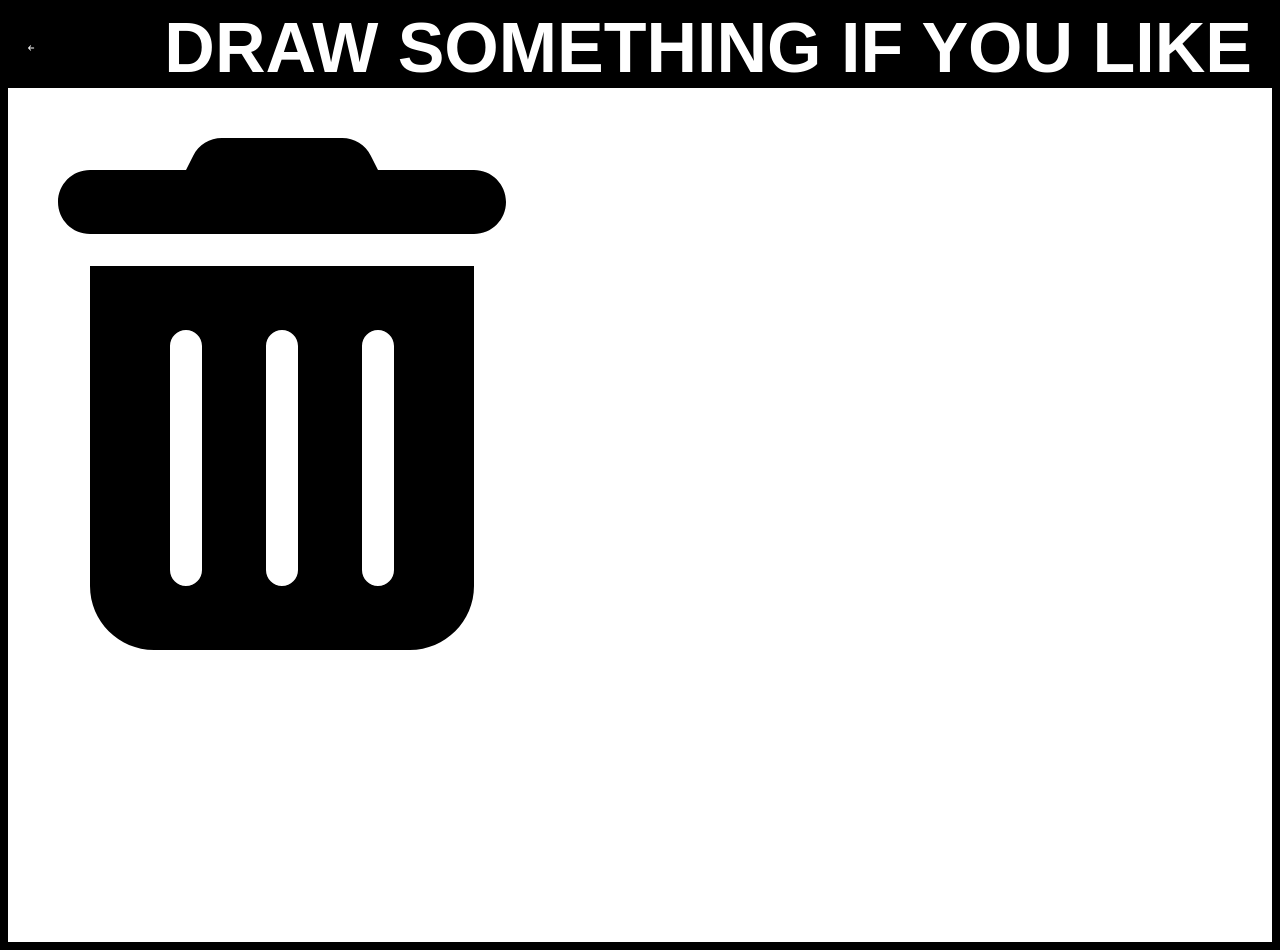
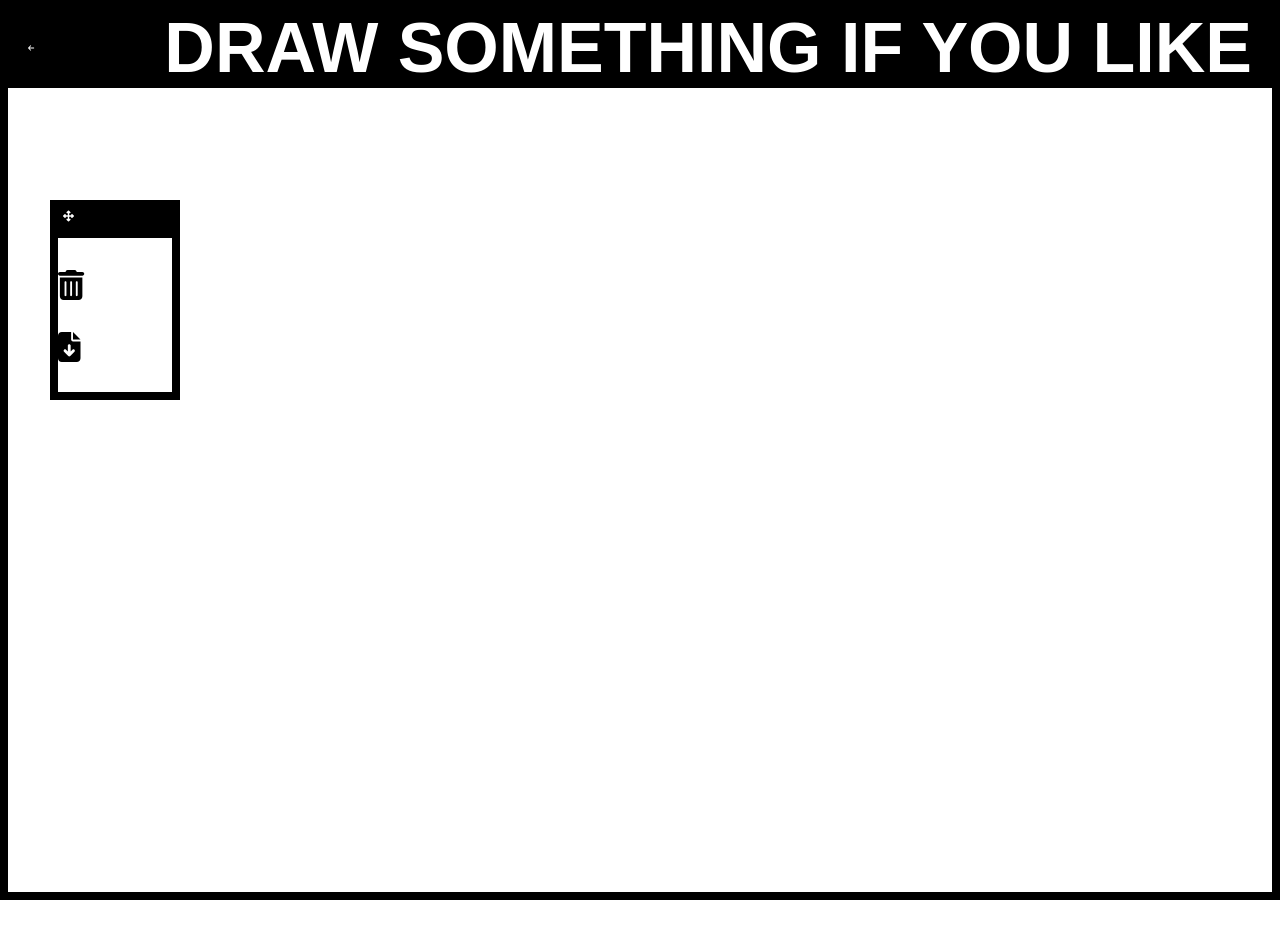
Before and after one commit to Jaywinebrenner/css-land, a Next.js app: page /draw in a window 1280 px wide. After the commit the page ends 900 px from the top, so only its background shows below. Built offline with nearby package versions, Linux system fonts and the light colour scheme.

Commit message:
make draggable toolbar

```diff
--- a/package.json
+++ b/package.json
@@ -17,6 +17,7 @@
     "nprogress": "^0.2.0",
     "react": "17.0.2",
     "react-dom": "17.0.2",
+    "react-draggable": "^4.4.4",
     "react-paginate": "^8.1.2",
     "react-slick": "^0.28.1",
     "slick-carousel": "^1.8.1"
--- a/pages/components/Footer.js
+++ b/pages/components/Footer.js
@@ -23,7 +23,7 @@ const Footer = ({props}) => {
             <Link href="https://www.linkedin.com/in/jaywinebrenner/">
                 <a target="_blank"> <FontAwesomeIcon color={"black"} className="social" size={"2x"}icon={faLinkedin} /> </a>
             </Link>
-            <Link href="https://www.linkedin.com/in/jaywinebrenner/">
+            <Link href="https://github.com/Jaywinebrenner">
                 <a target="_blank"> <FontAwesomeIcon color={"black"} className="social" size={"2x"}icon={faGithubSquare} /> </a>
             </Link>
             <Link href="/draw">
--- a/pages/draw.js
+++ b/pages/draw.js
@@ -1,9 +1,9 @@
 
 import React, {useState, useRef, useEffect} from 'react';
 import Link from 'next/link';
-import { faArrowLeft, faTrashCan } from '@fortawesome/free-solid-svg-icons';
-import { FontAwesomeIcon } from '@fortawesome/react-fontawesome'
-
+import { faArrowLeft, faFileArrowDown, faTrashCan, faUpDownLeftRight } from '@fortawesome/free-solid-svg-icons';
+import { FontAwesomeIcon } from '@fortawesome/react-fontawesome';
+import Draggable from 'react-draggable';
 
 const Draw = () => {
 
@@ -77,21 +77,39 @@ const Draw = () => {
     //     document.body.removeChild(anchorTag);
     // }
 
+    const downloadImage = () => {
+        const link = document.createElement('a');
+        link.download = 'download.png';
+        document.getElementById('canvas');
+        link.href = canvas.toDataURL();
+        link.click();
+        link.delete;
+    }
+
 
 
     return (
         <>
        {!isMobile ? <div className="draw">
             <div className="draw__top">
-                <Link href="/">
-                    <FontAwesomeIcon className="draw-arrow" icon={faArrowLeft} />
-                </Link>
+                    <Link href="/">
+                        <FontAwesomeIcon className="draw-arrow" icon={faArrowLeft} />
+                    </Link>
                 <h1>DRAW SOMETHING IF YOU LIKE</h1>
             </div>
-            {/* <button onClick={startOver}>Erase Your Masterpiece</button> */}
-            <FontAwesomeIcon onClick={startOver} className="draw-trash" icon={faTrashCan} />
-            {/* <button className="download" onClick={downloadCanvas}>Download Your Masterpiece</button> */}
+            <Draggable>
+                <div className="tool-card">
+                    <div className="tool-card__top">
+                        <FontAwesomeIcon className="up-down" icon={faUpDownLeftRight} />
+                    </div>
+                    <div className="tool-card__bottom">
+                        <FontAwesomeIcon onClick={startOver} className="draw-trash" icon={faTrashCan} />
+                        <FontAwesomeIcon onClick={() => downloadImage()} id="download" className="download-arrow" icon={faFileArrowDown} />
+                    </div>
+                </div>
+            </Draggable>
             <canvas
+                id="canvas"
                 onMouseDown={startDrawing}
                 onMouseUp={finishDrawing}
                 onMouseMove={draw}
--- a/styles/components/_draw.scss
+++ b/styles/components/_draw.scss
@@ -22,36 +22,53 @@
             padding-left: 20px;
         }
     }
-    .draw-trash {
-        font-size: 30px;
-        cursor: pointer;
-        padding: 50px 0 0 50px;
-        &:hover {
-            opacity: .4;
+
+    .tool-card {
+        border: 8px solid black;
+        height: 200px;
+        width: 130px;
+        position: absolute;
+        left: 50px;
+        top: 200px;
+        background-color: white;
+        &__top {
+            height: 30px;
+            background-color: black;
+            .up-down {
+                color: white;
+                padding-left: 5px;
+            }
+
+        }
+        &__bottom {
+            display: flex;
+            flex-direction: column;
+            height: 85%;
+            justify-content: space-evenly;
+        }
+        .draw-trash {
+            font-size: 30px;
+            cursor: pointer;
+            &:hover {
+                opacity: .4;
+            }
         }
     }
 
-    // .download{
-    //     background-color: black;
-    //     color: white;
-    //     padding: 10px;
-    //     position: absolute;
-    //     top: 187px;
-    //     left: 50px;
-    //     cursor: pointer;
-    //     @media (max-width: 1200px) {
-    //         top: 247px;
-    //       }
-    //       @media (max-width: 740px) {
-    //         top: 322px;
-    //       }
-    // }
+    .download-arrow {
+        color: black;
+        font-size: 30px;
+        cursor: pointer;
+        // position: absolute;
+        // right: 62px;
+        //  top: 139px;
+    }
+
     canvas {
         width: 100%;
         height: 100%;
     }
 }
-
 .use-desktop {
     margin: auto;
     padding-top: 25%;
--- a/styles/components/_experience.scss
+++ b/styles/components/_experience.scss
@@ -36,6 +36,9 @@
             background-color: black;
             cursor: pointer;
             border-left: 8px solid #000;
+            @media (max-width: 800px) {
+                border-left: none;
+            }
 
             .arrow {
                 color: white;
@@ -64,6 +67,9 @@
         border-top: 8px solid black;
         display: grid;
         grid-template-columns: 1fr 1.6fr;
+        @media (max-width: 800px) {
+            grid-template-columns: 1fr;
+        }
     }
     &__item {
         padding: 15px;
@@ -81,6 +87,9 @@
     &__item:nth-child(3) {
         border-top: 8px black solid;
         border-right: 8px black solid;
+        @media (max-width: 800px) {
+            border-right: none;
+        }
     }
     &__item:nth-child(4) {
         border-top: 8px black solid;
--- a/styles/components/_home.scss
+++ b/styles/components/_home.scss
@@ -142,6 +142,9 @@
                 p:first-child{
                     text-decoration: underline;
                     padding-bottom: 10px;
+                    @media (max-width: 1480px) {
+                        padding-bottom: 0px;
+                      }
                 }
                 .icon-wrapper {
                     transform: translateX(-12px);
--- a/styles/components/_modal.scss
+++ b/styles/components/_modal.scss
@@ -11,9 +11,10 @@
     justify-content: center;
     align-items: center;
 
+
     .modal {
       max-width: 60%;
-      height: 60vh;
+      height: 85vh;
       background-color: #fff;
       padding: 2rem;
       padding: 1rem 2rem 2rem 2rem;
@@ -21,6 +22,7 @@
       backdrop-filter: blur(5px);
       box-shadow: 0 0 1rem 0 rgba(0, 0, 0, 0.2);
       border: 8px solid #000;
+      overflow: auto;
       @media (max-width: 1000px) {
         max-width: 100%;
         width: 100vw;
@@ -37,9 +39,8 @@
         @media (max-width: 1000px) {
           display: flex;
           height: 100%;
-          align-items: center;
+          // align-items: center;
           justify-content: center;
-
         }
 
       }
@@ -58,11 +59,23 @@
     }
 
     .education-modal {
+      overflow: auto;
       h1 {
         margin-top: 0;
       }
       h3 {
         padding-bottom: 20px;
+      }
+      p {
+        font-size: 25px;
+      }
+      li {
+        font-size: 23px;
+      }
+      @media (max-width: 800px) {
+        p, li {
+          font-size: 18px;
+        }
       }
     }
     .other-experience-wrapper {
@@ -75,6 +88,19 @@
       flex-direction: column;
       justify-content: center;
       padding: 20px;
+      height: 100%;
+      @media (max-width: 800px) {
+        background-image:none;
+        padding: 0;
+        p {
+          color: black!important;
+          font-size: 30px;
+          margin-bottom: 20px;
+        }
+        a {
+          color: black!important;
+        }
+      }
 
       p {
         color: white;
```
Also changed, not shown: 2 other files (tests, documents, lock files or other folders).
